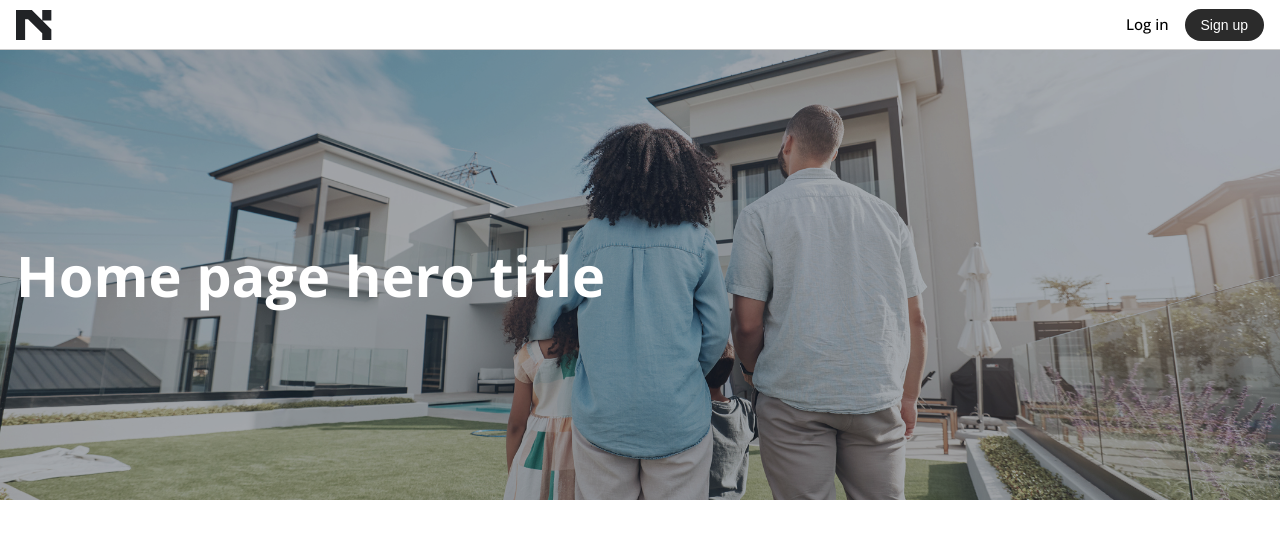
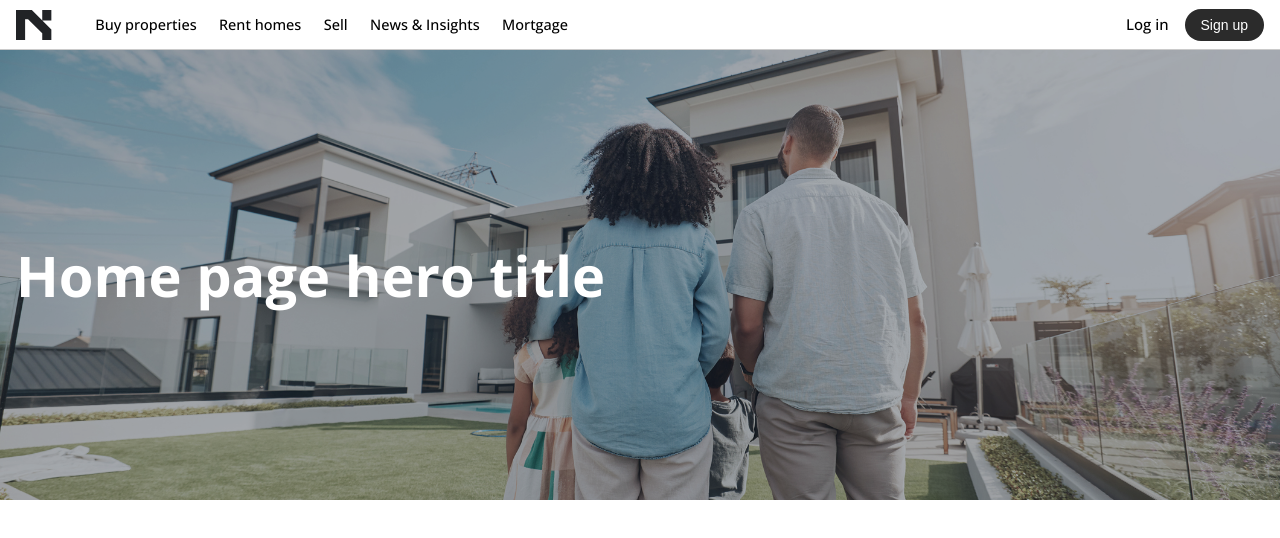
Before and after one commit to y-boris/mega-menu, a React (Vite) app: page / in a window 1280 px wide. Shown: the top 538 px of the page. Built offline with nearby package versions, Linux system fonts and the light colour scheme.

Commit message:
Add menu data and create menu component

```diff
--- /dev/null
+++ b/src/components/MegaMenu.jsx
@@ -0,0 +1,20 @@
+import { menuData } from '../menuData';
+import MenuItem from './MenuItem';
+
+const MegaMenu = () => {
+  return (
+    <div className="nav__container">
+      <nav>
+        <ul>
+          {menuData.map(({ label, href, children }, index) => {
+            return (
+              <MenuItem key={index} {...{ label, href, children }} />
+            );
+          })}
+        </ul>
+      </nav>
+    </div>
+  );
+};
+
+export default MegaMenu;
--- /dev/null
+++ b/src/components/MenuItem.jsx
@@ -0,0 +1,19 @@
+import { NavLink } from 'react-router-dom';
+
+const MenuItem = ({ label, href, children }) => {
+  return (
+    <li>
+      <div className="nav_item_content">
+        <NavLink
+          to={href}
+          className={({ isActive }) => (isActive ? 'active' : '')}
+        >
+          {label}
+        </NavLink>
+      </div>
+      {children && <div className="dropdown">dropdown content</div>}
+    </li>
+  );
+};
+
+export default MenuItem;
--- a/src/components/Navigation.jsx
+++ b/src/components/Navigation.jsx
@@ -4,6 +4,8 @@ import Container from './Container';
 import logo from '../assets/logoipsum.svg';
 import UserProfile from './UserProfile';
 import { AlignJustify } from 'lucide-react';
+
+import MegaMenu from './MegaMenu';
 
 const Navigation = () => {
   return (
@@ -21,6 +23,10 @@ const Navigation = () => {
             <img src={logo} />
           </Link>
 
+          <div className="hidden md:block">
+            <MegaMenu />
+          </div>
+
           <UserProfile />
         </div>
       </Container>
--- /dev/null
+++ b/src/menuData.js
@@ -0,0 +1,193 @@
+export const menuData = [
+  {
+    label: 'Buy properties',
+    href: '/buy',
+    children: [
+      {
+        heading: 'Homes for sale',
+        submenu: [
+          {
+            label: 'Lorem ipsum dolor sit amet consectetur',
+            href: '#',
+          },
+          { label: 'Ipsam sequi provident', href: '#' },
+          { label: 'Porro impedit exercitationem', href: '#' },
+        ],
+      },
+      {
+        heading: 'New Construction For Sale',
+        submenu: [
+          { label: 'Excepturi corporis atque libero', href: '#' },
+          {
+            label: 'Ratione recusandae incidunt atque libero',
+            href: '#',
+          },
+          {
+            label: 'Excepturi corporis atque libero',
+            href: '#',
+          },
+        ],
+      },
+      {
+        heading: 'Homes values',
+        submenu: [
+          {
+            label:
+              'Exercitationem corporis a voluptas at atque libero',
+            href: '#',
+          },
+          { label: 'Provident, odio obcaecati', href: '#' },
+          {
+            label:
+              'Porro impedit corporis atque libero dolor impedit corporis',
+            href: '#',
+          },
+        ],
+      },
+      {
+        heading: 'Home buying tips',
+        submenu: [
+          { label: 'Corporis consequatur consectetur', href: '#' },
+          {
+            label: 'Accusamus vero beatae dolor impedit corporis',
+            href: '#',
+          },
+          { label: 'Ab corrupti deserunt laborum', href: '#' },
+        ],
+      },
+    ],
+  },
+  {
+    label: 'Rent homes',
+    href: '/rent',
+    children: [
+      {
+        heading: 'Apartments for rent',
+        submenu: [
+          { label: 'Lorem ipsum dolor sit consectetur', href: '#' },
+          {
+            label:
+              'Ratione recusandae incidunt dolor impedit corporis',
+            href: '#',
+          },
+          { label: 'Accusamus vero beatae dolor', href: '#' },
+        ],
+      },
+      {
+        heading: 'Landlord tools',
+        submenu: [
+          { label: 'Excepturi sapiente sequi', href: '#' },
+          {
+            label: 'Ratione recusandae dolor impedit corporis',
+            href: '#',
+          },
+          { label: 'Dolor sit consectetur dolor impedit', href: '#' },
+          { label: 'Repellat corporis excepturi', href: '#' },
+          { label: 'Corporis consequatur', href: '#' },
+        ],
+      },
+      {
+        heading: 'Home renting tips',
+        submenu: [
+          { label: 'Lorem ipsum dolor sit consectetur', href: '#' },
+          { label: 'Repellat corporis excepturi?', href: '#' },
+          {
+            label: 'Dolor sit consectetur dolor impedit corporis',
+            href: '#',
+          },
+          { label: 'Ratione recusandae', href: '#' },
+        ],
+      },
+    ],
+  },
+  {
+    label: 'Sell',
+    href: '/sell',
+    children: [
+      {
+        heading: 'Home selling tools',
+        submenu: [
+          { label: 'Lorem ipsum dolor sit consectetur', href: '#' },
+          {
+            label: 'Dolor sit consectetur dolor impedit corporis',
+            href: '#',
+          },
+          { label: 'Corporis consequatur', href: '#' },
+        ],
+      },
+      {
+        heading: 'Home selling advice',
+        submenu: [
+          {
+            label: 'Lorem ipsum dolor sit amet consectetur',
+            href: '#',
+          },
+          { label: 'Lorem ipsum dolor sit consectetur', href: '#' },
+          {
+            label:
+              'Ratione recusandae incidunt dolor impedit corporis',
+            href: '#',
+          },
+          {
+            label: 'Accusamus vero beatae dolor dolor impedit ',
+            href: '#',
+          },
+          { label: 'Lorem ipsum dolor sit consectetur', href: '#' },
+          { label: 'Ratione recusandae incidunt', href: '#' },
+          { label: 'Accusamus vero beatae dolor', href: '#' },
+        ],
+      },
+      {
+        heading: 'Recently sold',
+        submenu: [
+          {
+            label:
+              'Ratione recusandae incidunt dolor impedit corporis',
+            href: '#',
+          },
+        ],
+      },
+    ],
+  },
+  { label: 'News & Insights', href: '/news' },
+  {
+    label: 'Mortgage',
+    href: '/mortgage',
+    children: [
+      {
+        heading: 'Mortgage rates',
+        submenu: [
+          { label: 'Lorem ipsum dolor', href: '#' },
+          { label: 'Repellat corporis?', href: '#' },
+          { label: 'Dolor sit consectetur dolor impedit', href: '#' },
+          { label: 'Ratione recusandae', href: '#' },
+          { label: 'Dolor sit consectetur', href: '#' },
+          { label: 'Ratione recusandae', href: '#' },
+        ],
+      },
+      {
+        heading: 'Calculators',
+        submenu: [
+          { label: 'Dolor sit consectetur', href: '#' },
+          { label: 'Ratione recusandae dolor impedit', href: '#' },
+          { label: 'Dolor sit consectetur', href: '#' },
+          { label: 'Ratione recusandae', href: '#' },
+        ],
+      },
+      {
+        heading: 'Financial advice',
+        submenu: [
+          { label: 'Lorem ipsum dolor', href: '#' },
+          { label: 'Repellat corporis?', href: '#' },
+          { label: 'Dolor sit consectetur', href: '#' },
+          {
+            label: 'Ratione recusandae dolor impedit corporis',
+            href: '#',
+          },
+          { label: 'Dolor sit consectetur', href: '#' },
+          { label: 'Ratione recusandae', href: '#' },
+        ],
+      },
+    ],
+  },
+];
```
